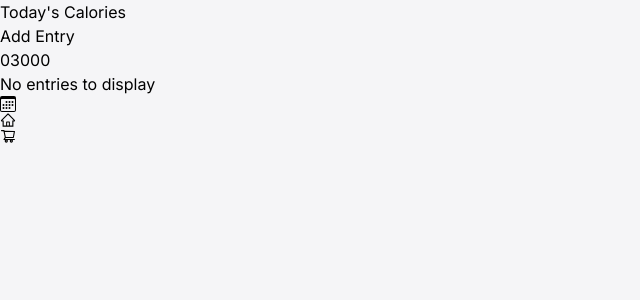
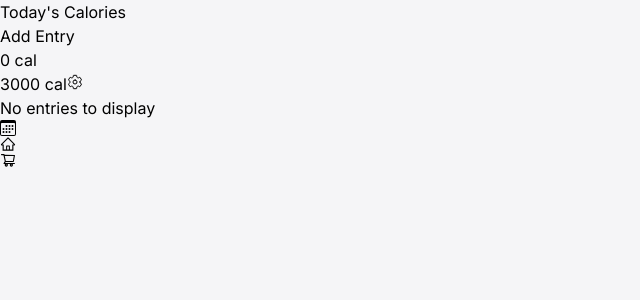
Before and after one commit to mike-citrosystems/calorie-counter, a Next.js app: page / in a window 1280 px wide. Shown: the top 300 px of the page, without its empty margins (0-640 px from the left). Built offline with nearby package versions, Linux system fonts and the light colour scheme.

Commit message:
adding support to update calory limit

```diff
--- a/src/app/page.tsx
+++ b/src/app/page.tsx
@@ -23,6 +23,7 @@ export default function Home() {
   const [calories, setCalories] = useState(0);
   const [entries, setEntries] = useState<CalorieEntry[]>([]);
   const [isSeeded, setIsSeeded] = useState(false);
+  const [calorieLimit, setCalorieLimit] = useState(3000);
 
   useEffect(() => {
     const initNotifications = async () => {
@@ -41,6 +42,8 @@ export default function Home() {
         await seedDatabase();
         setIsSeeded(true);
       }
+      const limit = await db.getCalorieLimit();
+      setCalorieLimit(limit);
       await loadTodayData();
     };
 
@@ -91,7 +94,11 @@ export default function Home() {
             <h2 className="text-lg font-semibold">Today&apos;s Calories</h2>
             <AddCalories onAdd={handleAddCalories} />
           </div>
-          <ProgressBar limit={3000} currentValue={calories} color="green" />
+          <ProgressBar
+            limit={calorieLimit}
+            currentValue={calories}
+            onLimitChange={setCalorieLimit}
+          />
         </div>
 
         <div className="bg-white rounded-lg shadow-md p-4">
--- a/src/components/ProgressBar.tsx
+++ b/src/components/ProgressBar.tsx
@@ -1,40 +1,96 @@
+"use client";
+
+import { useState } from "react";
+import { IoSettingsOutline } from "react-icons/io5";
+import db from "@/lib/db";
+
 interface ProgressBarProps {
+  currentValue: number;
   limit: number;
-  currentValue: number;
-  color?: "green" | "yellow" | "red";
+  onLimitChange: (newLimit: number) => void;
 }
 
 export default function ProgressBar({
+  currentValue,
   limit,
-  currentValue,
-  color = "green",
+  onLimitChange,
 }: ProgressBarProps) {
+  const [isSettingsOpen, setIsSettingsOpen] = useState(false);
+  const [newLimit, setNewLimit] = useState(limit.toString());
   const percentage = Math.min((currentValue / limit) * 100, 100);
 
-  const colorClasses = {
-    green: "bg-emerald-500",
-    yellow: "bg-amber-500",
-    red: "bg-rose-500",
+  const getBarColor = (percent: number) => {
+    if (percent >= 80) return "bg-red-500";
+    if (percent >= 60) return "bg-yellow-500";
+    return "bg-green-500";
   };
 
-  const glowClasses = {
-    green: "shadow-emerald-500/50",
-    yellow: "shadow-amber-500/50",
-    red: "shadow-rose-500/50",
+  const handleSave = async () => {
+    const limitNum = parseInt(newLimit);
+    if (limitNum > 0) {
+      await db.setCalorieLimit(limitNum);
+      onLimitChange(limitNum);
+      setIsSettingsOpen(false);
+    }
   };
 
   return (
-    <div className="w-full">
-      <div className="flex justify-between text-sm text-gray-600 mb-1">
-        <span>{currentValue}</span>
-        <span>{limit}</span>
+    <div className="w-full relative">
+      <div className="flex justify-between mb-1 text-sm items-center">
+        <span>{currentValue} cal</span>
+        <div className="flex items-center gap-2">
+          <span>{limit} cal</span>
+          <button
+            onClick={() => setIsSettingsOpen(true)}
+            className="p-1 hover:bg-gray-100 rounded-full"
+            aria-label="Settings"
+          >
+            <IoSettingsOutline className="w-5 h-5 text-gray-600" />
+          </button>
+        </div>
       </div>
-      <div className="h-4 bg-gray-100 rounded-full overflow-hidden">
+      <div className="h-2.5 bg-gray-200 rounded-full overflow-hidden">
         <div
-          className={`h-full ${colorClasses[color]} transition-all duration-500 ease-out shadow-lg ${glowClasses[color]}`}
+          className={`h-full rounded-full transition-all duration-300 ${getBarColor(
+            percentage
+          )}`}
           style={{ width: `${percentage}%` }}
         />
       </div>
+
+      {isSettingsOpen && (
+        <>
+          <div
+            className="fixed inset-0 bg-black bg-opacity-50 z-40"
+            onClick={() => setIsSettingsOpen(false)}
+          />
+          <div className="absolute right-0 top-8 bg-white rounded-lg shadow-lg p-4 z-50 w-64">
+            <h3 className="font-medium mb-3">Daily Calorie Limit</h3>
+            <input
+              type="number"
+              value={newLimit}
+              onChange={(e) => setNewLimit(e.target.value)}
+              className="w-full px-3 py-2 border border-gray-300 rounded-lg focus:outline-none focus:ring-2 focus:ring-blue-500 mb-3"
+              placeholder="Enter calorie limit"
+              min="1"
+            />
+            <div className="flex justify-end gap-2">
+              <button
+                onClick={() => setIsSettingsOpen(false)}
+                className="px-3 py-1.5 border border-gray-300 rounded text-sm hover:bg-gray-50"
+              >
+                Cancel
+              </button>
+              <button
+                onClick={handleSave}
+                className="px-3 py-1.5 bg-blue-500 text-white rounded text-sm hover:bg-blue-600"
+              >
+                Save
+              </button>
+            </div>
+          </div>
+        </>
+      )}
     </div>
   );
 }
--- a/src/lib/db.ts
+++ b/src/lib/db.ts
@@ -7,8 +7,9 @@ type CalorieEntry = {
 
 class CaloriesDB {
   private dbName = "calories-tracker";
-  private version = 2;
+  private version = 3;
   private storeName = "calories";
+  private settingsStore = "settings";
 
   async init(): Promise<IDBDatabase> {
     return new Promise((resolve, reject) => {
@@ -25,18 +26,20 @@ class CaloriesDB {
       request.onupgradeneeded = (event) => {
         const db = (event.target as IDBOpenDBRequest).result;
 
-        // If store exists, delete it to recreate with new schema
-        if (db.objectStoreNames.contains(this.storeName)) {
-          db.deleteObjectStore(this.storeName);
+        // Create settings store if it doesn't exist
+        if (!db.objectStoreNames.contains(this.settingsStore)) {
+          db.createObjectStore(this.settingsStore, { keyPath: "id" });
         }
 
+        // Handle calories store
+        if (!db.objectStoreNames.contains(this.storeName)) {
           const store = db.createObjectStore(this.storeName, {
             keyPath: "id",
             autoIncrement: true,
           });
-        // Create indexes for querying
           store.createIndex("timestamp", "timestamp", { unique: false });
           store.createIndex("description", "description", { unique: false });
+        }
       };
     });
   }
@@ -168,6 +171,39 @@ class CaloriesDB {
       };
     });
   }
+
+  async getCalorieLimit(): Promise<number> {
+    const db = await this.init();
+    return new Promise((resolve) => {
+      const transaction = db.transaction("settings", "readonly");
+      const store = transaction.objectStore("settings");
+      const request = store.get("calorieLimit");
+
+      request.onsuccess = () => {
+        resolve(request.result?.value || 3000); // Default to 3000 if not set
+      };
+
+      transaction.oncomplete = () => {
+        db.close();
+      };
+    });
+  }
+
+  async setCalorieLimit(limit: number): Promise<void> {
+    const db = await this.init();
+    return new Promise((resolve, reject) => {
+      const transaction = db.transaction("settings", "readwrite");
+      const store = transaction.objectStore("settings");
+      const request = store.put({ id: "calorieLimit", value: limit });
+
+      request.onsuccess = () => resolve();
+      request.onerror = () => reject(request.error);
+
+      transaction.oncomplete = () => {
+        db.close();
+      };
+    });
+  }
 }
 
 // Create a singleton instance
```
Lines whose indentation alone changed are shown as unchanged.
